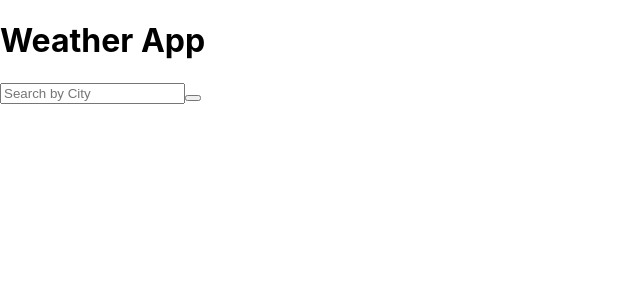
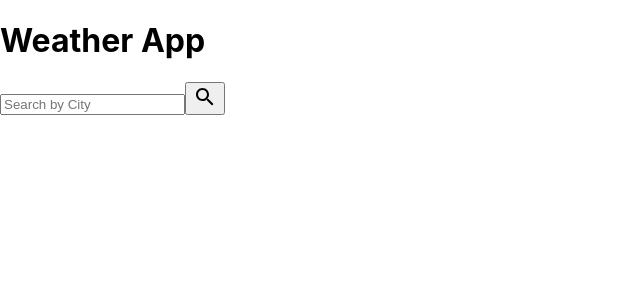
Before and after one commit to Thee-Dust/weather-app, a React (Create React App) app: page / in a window 1280 px wide. Shown: the top 300 px of the page, without its empty margins (0-640 px from the left). Built offline with nearby package versions, Linux system fonts and the light colour scheme; no server answers.

Commit message:
Add material UI

```diff
--- a/package.json
+++ b/package.json
@@ -3,6 +3,8 @@
   "version": "0.1.0",
   "private": true,
   "dependencies": {
+    "@material-ui/core": "^4.12.3",
+    "@material-ui/icons": "^4.11.2",
     "@testing-library/jest-dom": "^5.14.1",
     "@testing-library/react": "^11.2.7",
     "@testing-library/user-event": "^12.8.3",
--- a/src/Components/Navbar/Navbar.tsx
+++ b/src/Components/Navbar/Navbar.tsx
@@ -1,4 +1,5 @@
 import React, { FormEvent, useRef } from 'react'
+import SearchIcon from '@material-ui/icons/Search';
 
 export default function Navbar() {
 	const cityRef = useRef(null);
@@ -12,7 +13,7 @@ export default function Navbar() {
 			<h1>Weather App</h1>
 			<form onSubmit={searchCity}>
 				<input type='text' ref={cityRef} placeholder='Search by City' />
-				<button type='submit'></button>
+				<button type='submit'><SearchIcon/></button>
 			</form>
 		</header>
 	)
```
Also changed, not shown: 1 other file (tests, documents, lock files or other folders).
